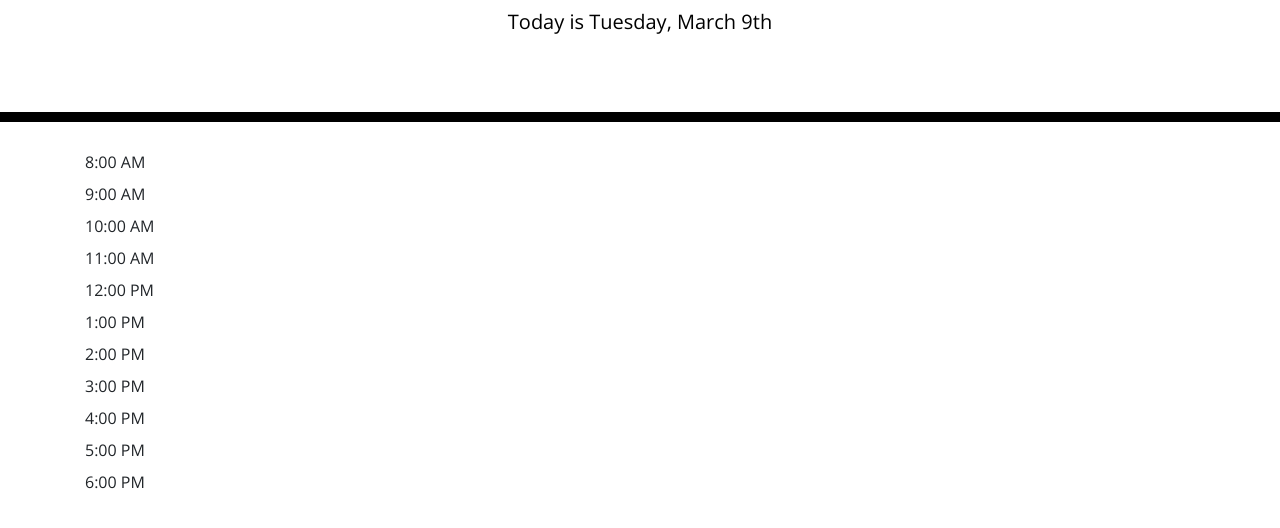
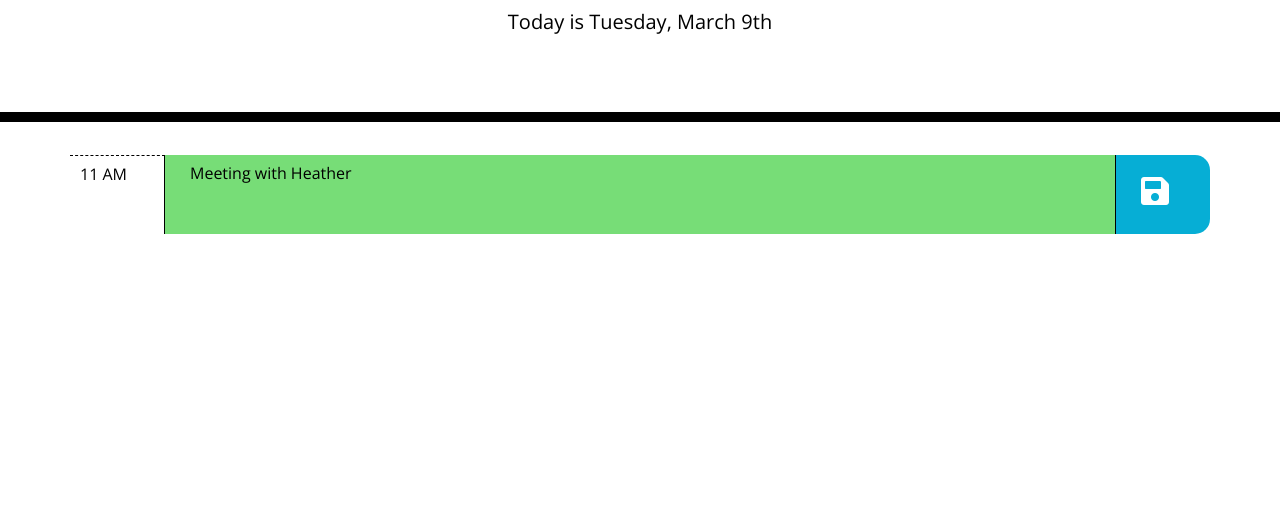
Before and after one commit to kvaden19/day-planner, a plain HTML site: page index.html in a window 1280 px wide. Shown: the part 182-710 px from the top of the page. Drawn offline with nearby package versions, Linux system fonts and the light colour scheme.

Commit message:
Timeblock styled and hard-coded into index.HTML

```diff
--- a/assets/css/style.css
+++ b/assets/css/style.css
@@ -4,13 +4,16 @@ body {
   line-height: 1;
 }
 
-textarea{
+textarea {
   background: transparent;
   border: none;
   resize: none;
   color: #000000;
-  border-left: 1px solid black;
   padding: 10px;
+}
+
+i {
+  padding: 20px 10px 10px;
 }
 
 .jumbotron {
@@ -40,6 +43,8 @@ textarea{
   background-color: #ffffff;
   color: #000000;
   border-top: 1px dashed #000000;
+  border-right: 1px solid black;
+  padding: 10px;
 }
 
 .past {
--- a/assets/js/script.js
+++ b/assets/js/script.js
@@ -9,8 +9,8 @@ var date = moment().format('MMMM Do');
 // Display stuff
 currentDayP.text("Today is " + dayOfWeek + ", " + date);
 
-for (i=8; i<19; i++) {
-    var hour = moment({ hour:i, minute:0 }).format('h:mm A'); // Docs - Parse - Object
-    var htmlContent = "<p>" + hour + "</p>";
-    timeBlockContainer.append(htmlContent);
-}
+// for (i=8; i<19; i++) {
+//     var hour = moment({ hour:i, minute:0 }).format('h:mm A'); // Docs - Parse - Object
+//     var htmlContent = "<p>" + hour + "</p>";
+//     timeBlockContainer.append(htmlContent);
+// }
--- a/index.html
+++ b/index.html
@@ -30,6 +30,11 @@
     </header>
     <div class="container">
       <!-- Timeblocks go here -->
+      <div class="row">
+        <div class="hour col-1">11 AM</div>
+        <div class="future col-10"><textarea>Meeting with Heather</textarea></div>
+        <div class="saveBtn col-1"><i class="fas fa-save fa-2x"></i></div>
+      </div>
     </div>
 
     <script src="https://cdnjs.cloudflare.com/ajax/libs/jquery/3.2.1/jquery.min.js"></script>
```
Also changed, not shown: 1 other file.
